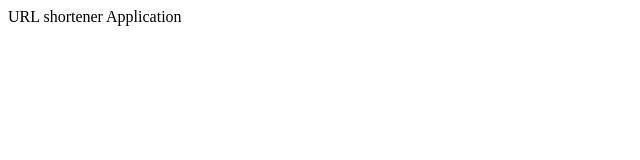
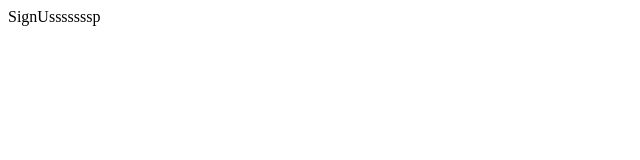
Before and after one commit to Atif409/url-shortner-frontend, a React (Vite) app: page / in a window 1280 px wide. Shown: the top 160 px of the page, without its empty margins (0-640 px from the left). Built offline with nearby package versions, Linux system fonts and the light colour scheme.

Commit message:
Started working on feature/SignUp

```diff
--- a/src/App.jsx
+++ b/src/App.jsx
@@ -1,8 +1,9 @@
 import React from 'react'
+import SignUp from './pages/SignUp'
 
 const App = () => {
   return (
-    <div>URL shortener Application</div>
+  <SignUp/>
   )
 }
 
--- /dev/null
+++ b/src/pages/SignUp.jsx
@@ -0,0 +1,9 @@
+import React from 'react'
+
+const SignUp = () => {
+  return (
+    <div>SignUsssssssp</div>
+  )
+}
+
+export default SignUp
```
Also changed, not shown: src/pages/pages.txt (deleted), vite.config.mjs (renamed from vite.config.js).
